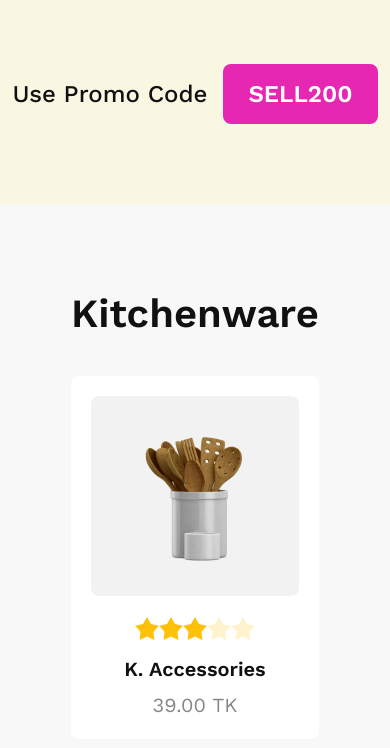
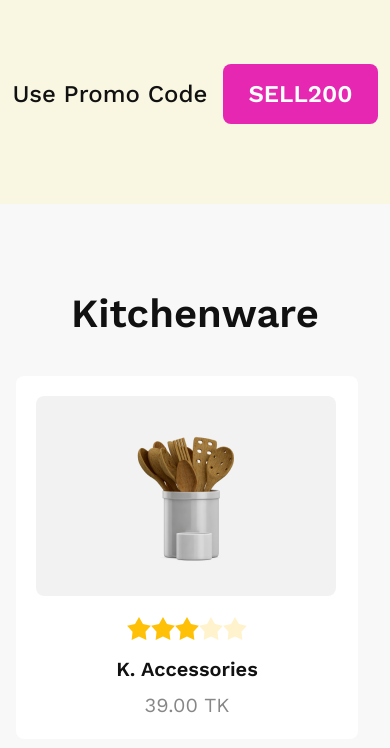
Before and after one commit to smhasan-shahriar/summer-sale, a plain HTML site: page index.html in a window 390 px wide. Shown: the part 914-1662 px from the top of the page. Drawn offline with nearby package versions, Linux system fonts and the light colour scheme.

Commit message:
all repnsiveness optimized

```diff
--- a/index.html
+++ b/index.html
@@ -55,7 +55,8 @@
             </div>
         </div>
     </header>
-    <main class="max-w-[1440px] py-20 lg:py-[120px] mx-auto flex flex-col lg:flex-row gap-6 items-center lg:items-start lg:px-4">
+    <main class="px-4 min-[420px]:px-11 lg:px-4 max-w-[1440px] py-20 lg:py-[120px] mx-auto
+    grid grid-cols-1 lg:grid-cols-[1fr_342px] gap-6">
         <!-- items section  -->
         <div class="space-y-12 flex-1">
             <!-- kitchenware section  -->
```
